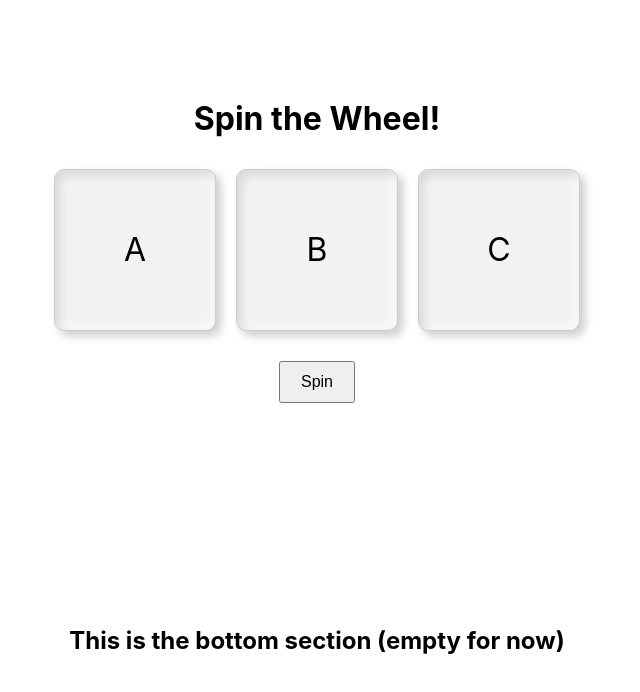
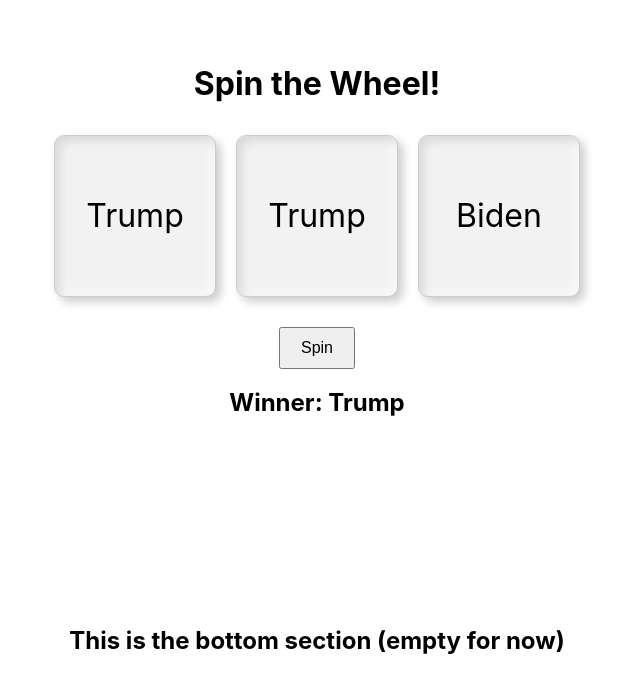
Before and after one commit to kirtimanmishra/spin-wheel, a React (Create React App) app in the folder frontend/: page / in a window 1280 px wide. Both pictures are taken after a click on the button "Spin". Shown: the top 692 px of the page, without its empty margins (323-963 px from the left). Built offline with nearby package versions, Linux system fonts and the light colour scheme.

Commit message:
adding spin

```diff
--- a/frontend/src/components/SpinWheel.js
+++ b/frontend/src/components/SpinWheel.js
@@ -3,29 +3,60 @@
 import styles from "./SpinWheel.module.css"; // Import the CSS module
 
 const SpinWheel = () => {
-  const [slots, setSlots] = useState(["A", "B", "C"]);
+  const candidates = ["Trump", "Biden"]; // Possible options for slots
+  const [slots, setSlots] = useState(["A", "B", "C"]); // Initial slots
   const [spinning, setSpinning] = useState(false);
+  const [winner, setWinner] = useState(""); // State to track the winner
 
+  // Function to spin the wheel and determine the winner
   const spin = () => {
     setSpinning(true);
+    setWinner(""); // Reset winner state before spinning
+
     setTimeout(() => {
-      const shuffledSlots = [...slots].sort(() => Math.random() - 0.5);
-      setSlots(shuffledSlots);
+      // Randomly assign "Trump" or "Biden" to each slot
+      const newSlots = slots.map(
+        () => candidates[Math.floor(Math.random() * 2)]
+      );
+      setSlots(newSlots);
+
+      // Count occurrences of "Trump" and "Biden"
+      const trumpCount = newSlots.filter((slot) => slot === "Trump").length;
+      const bidenCount = newSlots.filter((slot) => slot === "Biden").length;
+
+      // Determine the winner
+      if (trumpCount >= 2) {
+        setWinner("Trump");
+      } else if (bidenCount >= 2) {
+        setWinner("Biden");
+      } else {
+        setWinner("No winner");
+      }
+
       setSpinning(false);
-    }, 1000);
+    }, 2000); // Spin for 2 seconds
   };
 
   return (
     <div className={styles.spinWheelContainer}>
       <h1>Spin the Wheel!</h1>
-      <div className={styles.wheelContainer}>
-        {slots.map((slot, index) => (
-          <Wheel key={index} slot={slot} spinning={spinning} />
-        ))}
-      </div>
+
+      {/* Loader appears while spinning */}
+      {spinning ? (
+        <div className={styles.loader}></div>
+      ) : (
+        <div className={styles.wheelContainer}>
+          {slots.map((slot, index) => (
+            <Wheel key={index} slot={slot} spinning={spinning} />
+          ))}
+        </div>
+      )}
+
       <button onClick={spin} disabled={spinning}>
         {spinning ? "Spinning..." : "Spin"}
       </button>
+
+      {winner && <h2>Winner: {winner}</h2>}
     </div>
   );
 };
--- a/frontend/src/components/SpinWheel.module.css
+++ b/frontend/src/components/SpinWheel.module.css
@@ -18,3 +18,24 @@
     cursor: not-allowed;
     opacity: 0.5;
   }
+
+  /* Loader styles */
+  .loader {
+    border: 16px solid #f3f3f3; /* Light grey background */
+    border-top: 16px solid #3498db; /* Blue part */
+    border-radius: 50%;
+    width: 120px;
+    height: 120px;
+    animation: spin 1s linear infinite;
+    margin: 0 auto 20px; /* Center the loader */
+  }
+
+  /* Spin animation */
+  @keyframes spin {
+    0% {
+      transform: rotate(0deg);
+    }
+    100% {
+      transform: rotate(360deg);
+    }
+  }
--- a/frontend/src/components/Wheel.js
+++ b/frontend/src/components/Wheel.js
@@ -2,6 +2,7 @@
 import styles from "./Wheel.module.css"; // Import the CSS module
 
 const Wheel = ({ slot, spinning }) => {
+  console.log("** slot ** ", slot);
   return (
     <div className={`${styles.wheel} ${spinning ? styles.spinning : ""}`}>
       {slot}
```
Also changed, not shown: frontend/src/components/Wheel.module.css (indentation only), frontend/src/images/trump.png (added), 1 other file (tests, documents, lock files or other folders).
